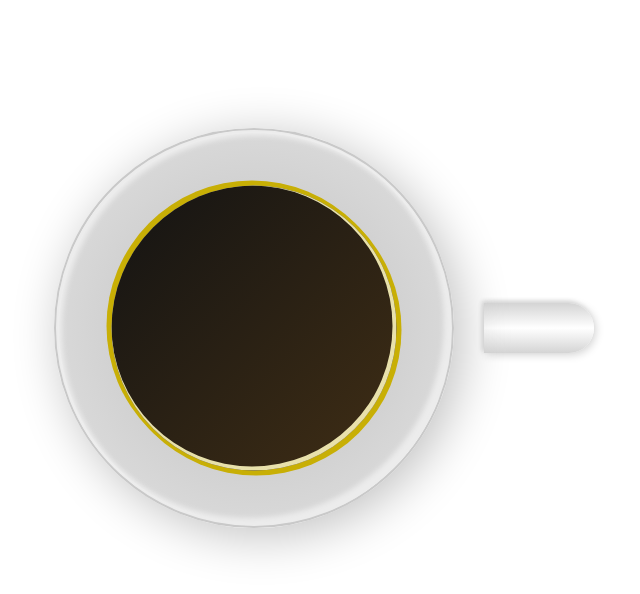
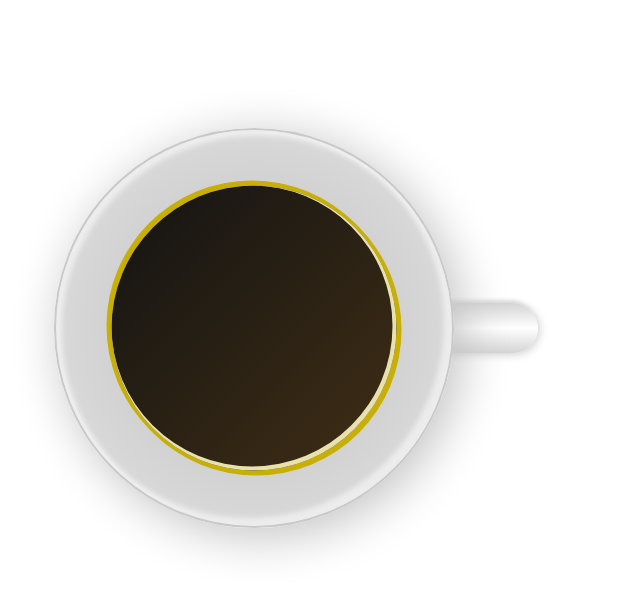
Before and after one commit to davidlower/css3-coffee-cup-css30-day30, a plain HTML site: page index.html in a window 1280 px wide. Shown: the whole page, without its empty margins (386-1026 px from the left). Drawn offline with Linux system fonts and the light colour scheme.

Commit message:
minor positional correction

```diff
--- a/styles.css
+++ b/styles.css
@@ -15,6 +15,9 @@
 
 .coffee-cup {
    position: relative;
+
+   width: 400px;
+   margin: 0 auto;
 }
 
 .cup {
@@ -47,7 +50,6 @@
 
    transform: translate(-50%, -50%);
 
-   /* border: solid 6px #c8af05; */
    border-radius: 100%;
    background-image: linear-gradient(to bottom right, #131313, #402e15);
    box-shadow: inset -2px -2px 0px 2px rgba(252, 246, 188, 0.9),
@@ -59,7 +61,7 @@
    position: absolute;
    z-index: -1;
    top: 50%;
-   right: 60px;
+   right: -84px;
 
    width: 110px;
    height: 50px;
```
